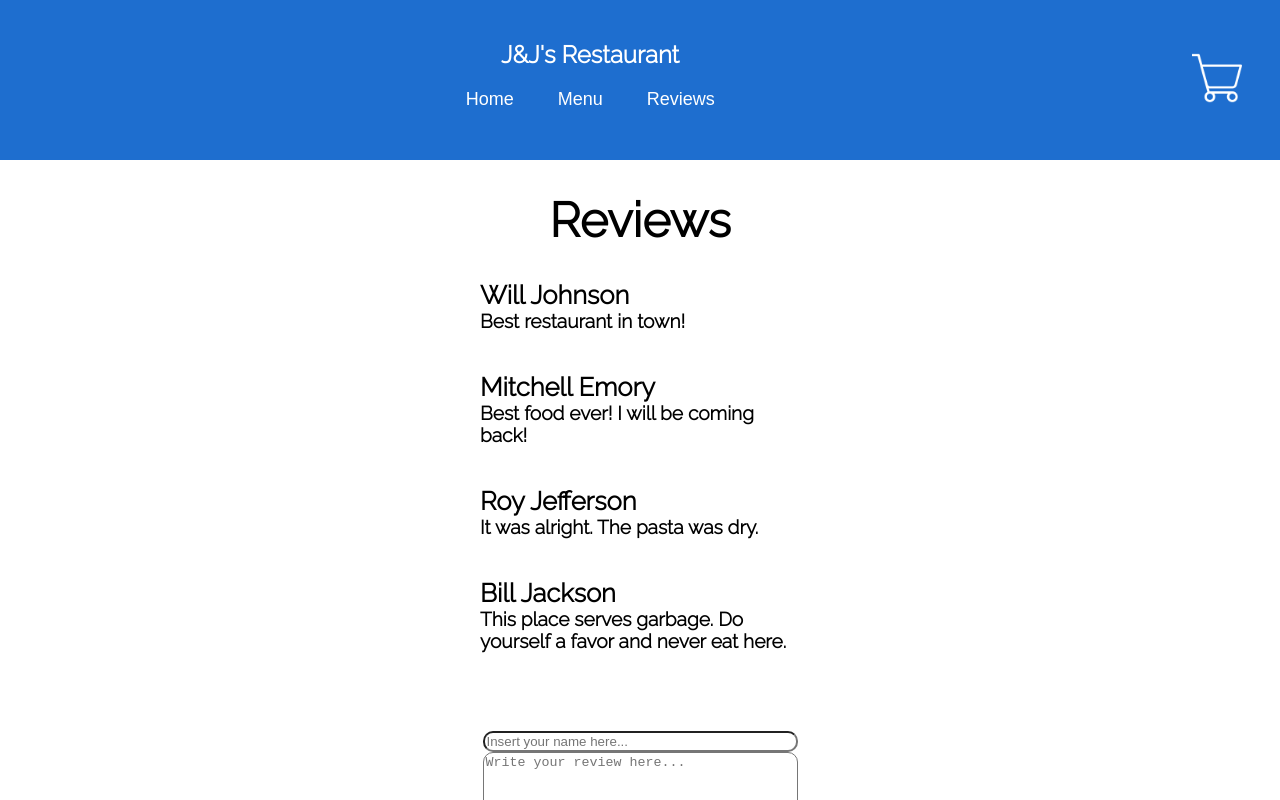
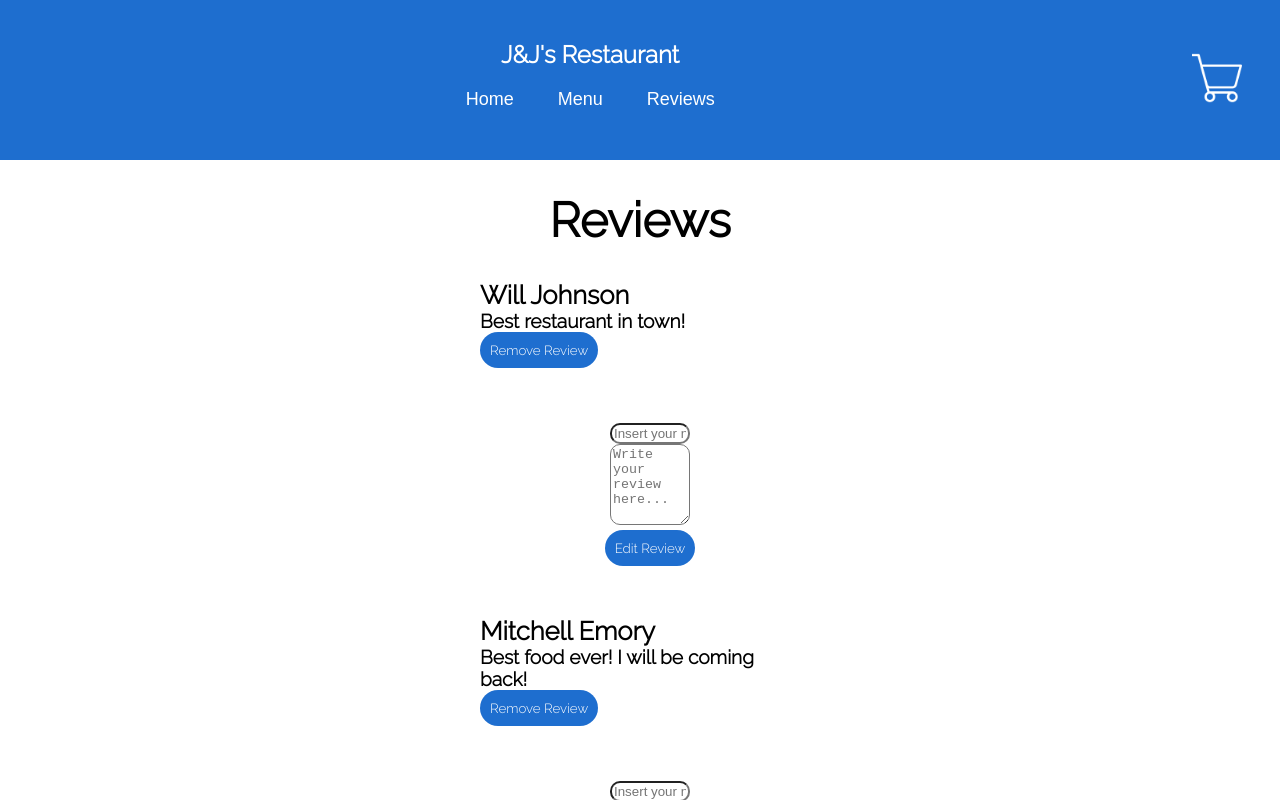
Before and after one commit to Jose-Escobedo/restaurant-frontend, a React (Create React App) app: page /reviews in a window 1280 px wide. Shown: the top 800 px of the page. Built offline with nearby package versions, Linux system fonts and the light colour scheme; data requests are answered from the project's data file.

Commit message:
full crud reviews with frontend issue

```diff
--- a/src/App.js
+++ b/src/App.js
@@ -25,6 +25,32 @@ function App() {
       menu.map((item) => (id === item.id ? { ...item, isCart: cart } : item))
     );
   }
+
+  function HandleRemoveReview(review) {
+    fetch(`http://localhost:3000/reviews/${review.id}`, {
+      method: "DELETE",
+      headers: {
+        "Content-Type": "application/json",
+      },
+    })
+      .then((r) => r.json())
+      .then(() => setReviews(review.filter((item) => item.id !== review.id)));
+  }
+
+  const changeReview = (review) => {
+    // let newReview = [...reviews, newReviewObj]
+    // setReviews(newReview)
+
+    fetch(`http://localhost:3000/reviews/${review.id}`, {
+      method: "PATCH",
+      headers: {
+        "Content-Type": "application/json",
+      },
+      body: JSON.stringify(review),
+    })
+      .then((res) => res.json())
+      .then(setReviews(review));
+  };
 
   const addNewReview = (e) => {
     // let newReview = [...reviews, newReviewObj]
@@ -91,7 +117,14 @@ function App() {
           <Route
             exact
             path="reviews"
-            element={<Reviews reviews={reviews} addNewReview={addNewReview} />}
+            element={
+              <Reviews
+                reviews={reviews}
+                addNewReview={addNewReview}
+                handleRemoveReview={HandleRemoveReview}
+                changeReview={changeReview}
+              />
+            }
           />
           <Route
             exact
--- /dev/null
+++ b/src/components/ChangeReviewForm.js
@@ -0,0 +1,58 @@
+import React from "react";
+import { useState } from "react";
+function ChangeReviewForm({ changeReview, reviewId }) {
+  const blankReview = {
+    name: "",
+    content: "",
+    id: `${reviewId}`,
+  };
+  const [newReview, setFormData] = useState(blankReview);
+  const { name, content } = newReview;
+
+  function handleTitleChange(e) {
+    setFormData({
+      ...newReview,
+      name: e.target.value,
+    });
+    console.log(newReview);
+  }
+
+  function handleContentChange(e) {
+    setFormData({
+      ...newReview,
+      content: e.target.value,
+    });
+    console.log(newReview);
+  }
+
+  const handleForm = (e) => {
+    e.preventDefault();
+    changeReview(newReview);
+    setFormData(blankReview);
+  };
+  return (
+    <div id="edit-review" className="form-container">
+      <form onSubmit={handleForm} className="review-form">
+        <input
+          type="text"
+          name="title"
+          value={newReview.name}
+          placeholder="Insert your name here..."
+          onChange={handleTitleChange}
+        />
+        <textarea
+          type="text"
+          name="content"
+          placeholder="Write your review here..."
+          rows={5}
+          value={newReview.content}
+          onChange={handleContentChange}
+        />
+      </form>
+      <button onClick={handleForm} className="form-button" type="submit">
+        Edit Review
+      </button>
+    </div>
+  );
+}
+export default ChangeReviewForm;
--- a/src/components/ReviewItem.js
+++ b/src/components/ReviewItem.js
@@ -1,6 +1,11 @@
 import React from "react";
 
-function ReviewItem({ review: { name, content } }) {
+function ReviewItem({
+  review: { name, content, id },
+  handleRemoveReview,
+  handleUpdateReview,
+  review,
+}) {
   // const [reviews, setReviews] = useState([]);
 
   // const addNewReview = (newReviewObj) => {
@@ -10,8 +15,15 @@ function ReviewItem({ review: { name, content } }) {
 
   return (
     <div className="review-item">
-      <h1>{name}</h1>
-      <h2>{content}</h2>
+      <div className="name-content">
+        <h1>{name}</h1>
+        <h2>{content}</h2>
+      </div>
+      <div className="remove-btn">
+        <button onClick={() => handleRemoveReview(review)}>
+          Remove Review
+        </button>
+      </div>
     </div>
   );
 }
--- a/src/components/Reviews.js
+++ b/src/components/Reviews.js
@@ -2,8 +2,9 @@ import React, { useState } from "react";
 import ReviewItem from "./ReviewItem";
 import Header from "./Header";
 import NewReviewForm from "./NewReviewForm";
+import ChangeReviewForm from "./ChangeReviewForm";
 
-function Reviews({ reviews, handleButtonShowForm, addNewReview }) {
+function Reviews({ reviews, handleRemoveReview, addNewReview, changeReview }) {
   // const [buttonShow, setButtonShow] = useState(true);
   // function handleButtonShowForm(e) {
   //   setButtonShow(!buttonShow);
@@ -15,13 +16,24 @@ function Reviews({ reviews, handleButtonShowForm, addNewReview }) {
         <h1 id="review-title">Reviews</h1>
         <div className="reviews">
           {reviews.map((review) => {
-            return <ReviewItem key={review.id} review={review} />;
+            return (
+              <>
+                <ReviewItem
+                  key={review.id}
+                  review={review}
+                  handleRemoveReview={handleRemoveReview}
+                />
+                <ChangeReviewForm
+                  key={review.id}
+                  changeReview={changeReview}
+                  reviewId={review.id}
+                />
+              </>
+            );
           })}
         </div>
-        {/* {buttonShow ? (
-        <button onClick={handleButtonShowForm}>Add a review</button>
-      ) : null} */}
       </div>
+
       <NewReviewForm addNewReview={addNewReview} />
     </>
   );
--- a/src/index.css
+++ b/src/index.css
@@ -137,6 +137,10 @@ code {
   font-size: 3rem;
 }
 
+#edit-review {
+  width: 100%;
+}
+
 .reviews-container button {
   border: none;
   border-radius: 20px;
@@ -144,6 +148,7 @@ code {
   background: rgb(30, 110, 207);
   color: white;
   font-family: "Raleway", sans-serif;
+  cursor: pointer;
 }
 .reviews-container {
   display: flex;
```
